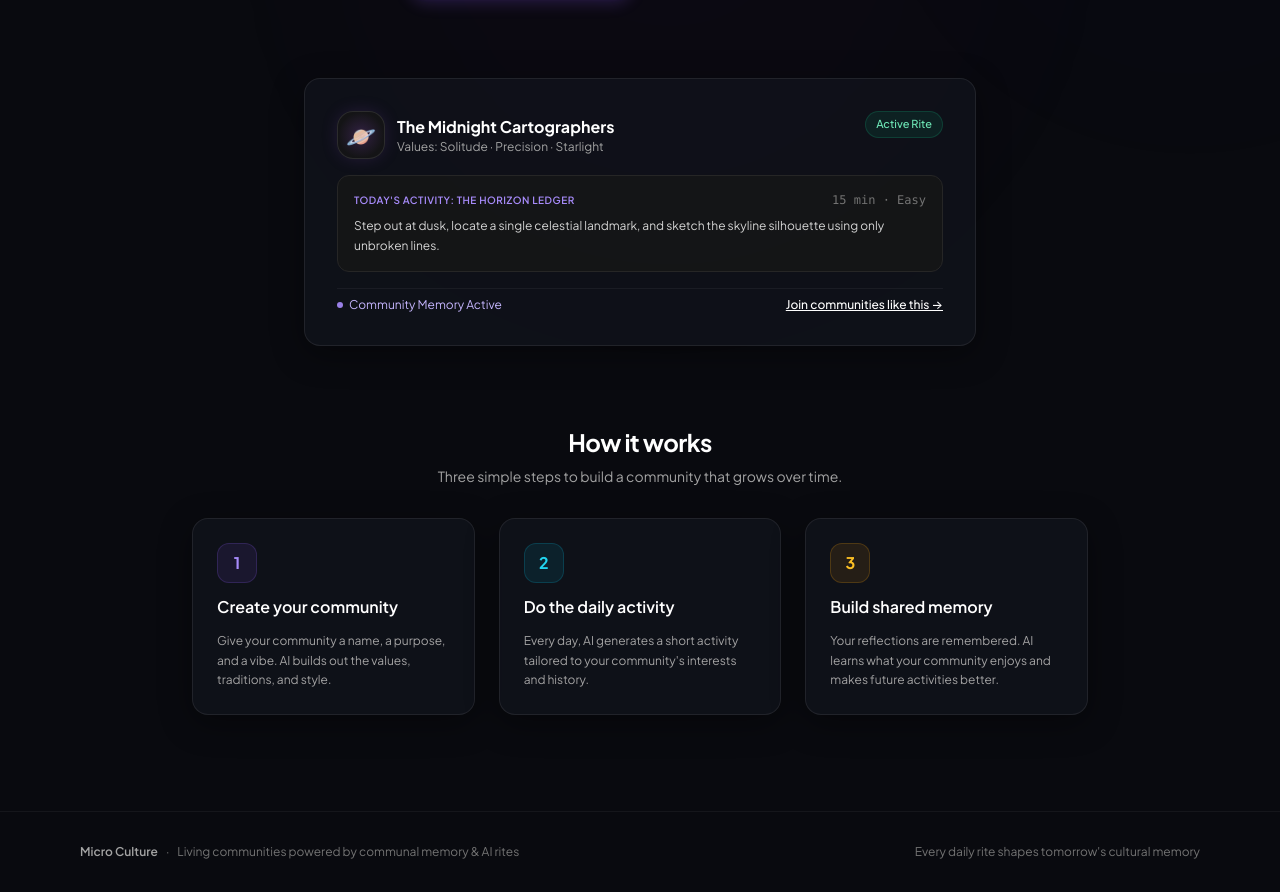
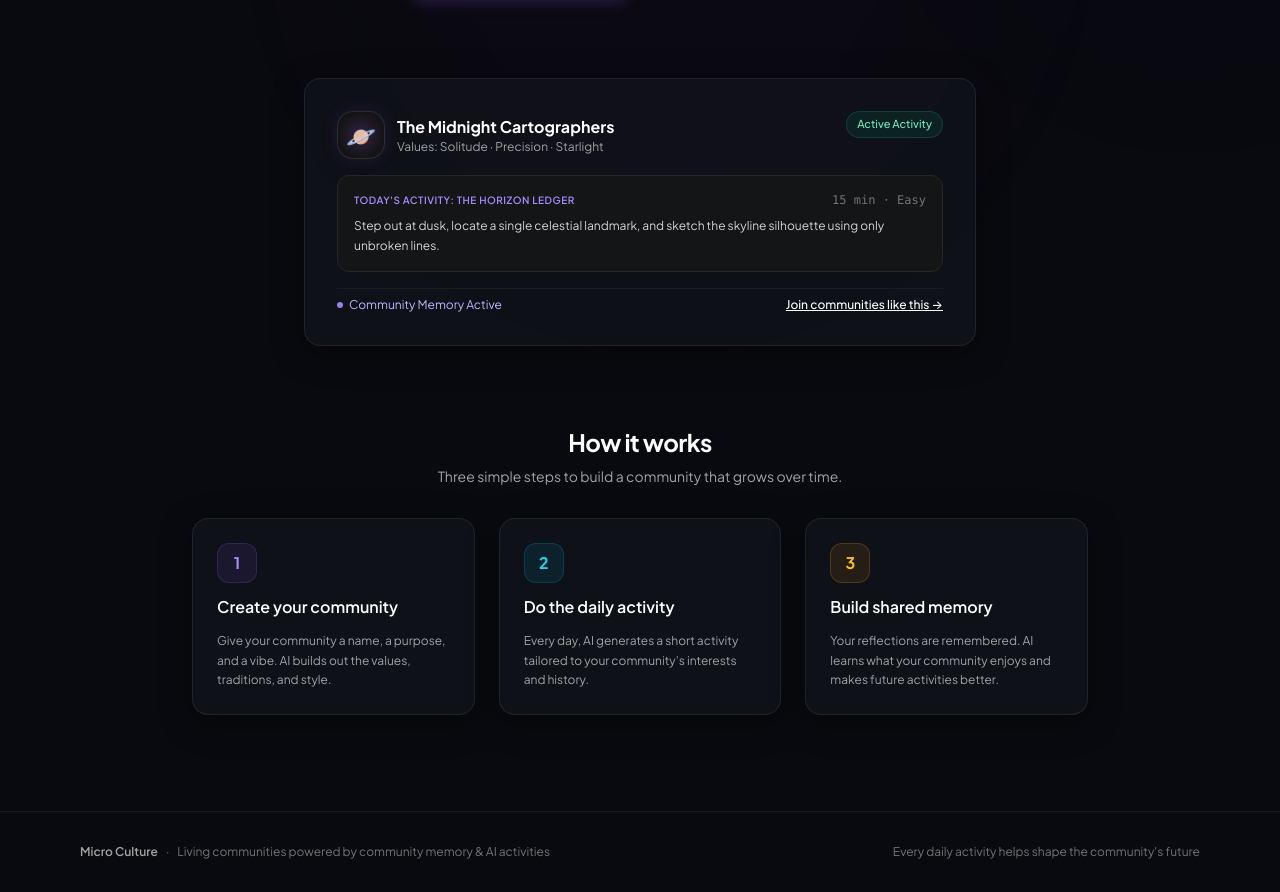
Before and after one commit to tanmayyyyayyy/micro-culture, a React (Vite) app in the folder frontend/: page / in a window 1280 px wide. Shown: the part 683-1575 px from the top of the page. Built offline with nearby package versions, Linux system fonts and the light colour scheme; no server answers.

Commit message:
docs: finalize terminology consistency

```diff
--- a/frontend/src/App.jsx
+++ b/frontend/src/App.jsx
@@ -88,10 +88,10 @@ export default function App() {
           <div className="flex items-center gap-2">
             <span className="font-semibold text-neutral-400">Micro Culture</span>
             <span>·</span>
-            <span>Living communities powered by communal memory & AI rites</span>
+            <span>Living communities powered by community memory & AI activities</span>
           </div>
           <div className="text-neutral-500">
-            Every daily rite shapes tomorrow&apos;s cultural memory
+            Every daily activity helps shape the community&apos;s future
           </div>
         </div>
       </footer>
--- a/frontend/src/components/NavBar.jsx
+++ b/frontend/src/components/NavBar.jsx
@@ -110,7 +110,7 @@ export default function NavBar() {
             onClick={() => setMobileMenuOpen(false)}
             className="block px-3 py-2.5 rounded-lg text-sm text-neutral-300 hover:text-white hover:bg-white/5 transition-colors duration-150"
           >
-            Explore Cultures
+            Explore Communities
           </Link>
           {user ? (
             <>
--- a/frontend/src/components/ui/CultureCard.jsx
+++ b/frontend/src/components/ui/CultureCard.jsx
@@ -50,7 +50,7 @@ export default function CultureCard({ culture, actionText, actionLink, isMember
                   <>
                     <span className="text-neutral-600">•</span>
                     <span className="text-neutral-300 font-medium text-[11px]">
-                      {culture.discovery.recentActivityText}
+                      {culture.discovery.recentActivityText.replace(/(\d+)\s+rites\s+this\s+week/i, "$1 activities this week").replace(/(\d+)\s+rite\s+this\s+week/i, "$1 activity this week")}
                     </span>
                   </>
                 )}
@@ -105,7 +105,7 @@ export default function CultureCard({ culture, actionText, actionLink, isMember
           to={`/cultures/${culture._id}`}
           className="text-neutral-400 hover:text-white transition-colors"
         >
-          View Charter
+          View Community
         </Link>
         {actionLink ? (
           <Link
--- a/frontend/src/components/ui/ProgressionBadge.jsx
+++ b/frontend/src/components/ui/ProgressionBadge.jsx
@@ -203,7 +203,7 @@ export function ProgressionPanel({ progression }) {
       <div style={{ display: "flex", gap: "1.5rem", marginTop: "1rem" }}>
         <div>
           <p style={{ fontSize: "1rem", fontWeight: 800, color: "#fff", margin: 0 }}>{progression.completedRituals ?? 0}</p>
-          <p style={{ fontSize: "0.68rem", color: "rgba(255,255,255,0.4)", margin: 0, textTransform: "uppercase", letterSpacing: "0.08em" }}>Rites Completed</p>
+          <p style={{ fontSize: "0.68rem", color: "rgba(255,255,255,0.4)", margin: 0, textTransform: "uppercase", letterSpacing: "0.08em" }}>Activities Completed</p>
         </div>
         <div>
           <p style={{ fontSize: "1rem", fontWeight: 800, color: "#fff", margin: 0 }}>{progression.members ?? 0}</p>
--- a/frontend/src/pages/Landing.jsx
+++ b/frontend/src/pages/Landing.jsx
@@ -56,7 +56,7 @@ export default function Landing() {
               </div>
             </div>
             <span className="text-[11px] px-2.5 py-1 rounded-full bg-emerald-500/10 text-emerald-300 border border-emerald-500/20 font-medium">
-              Active Rite
+              Active Activity
             </span>
           </div>
 
```
